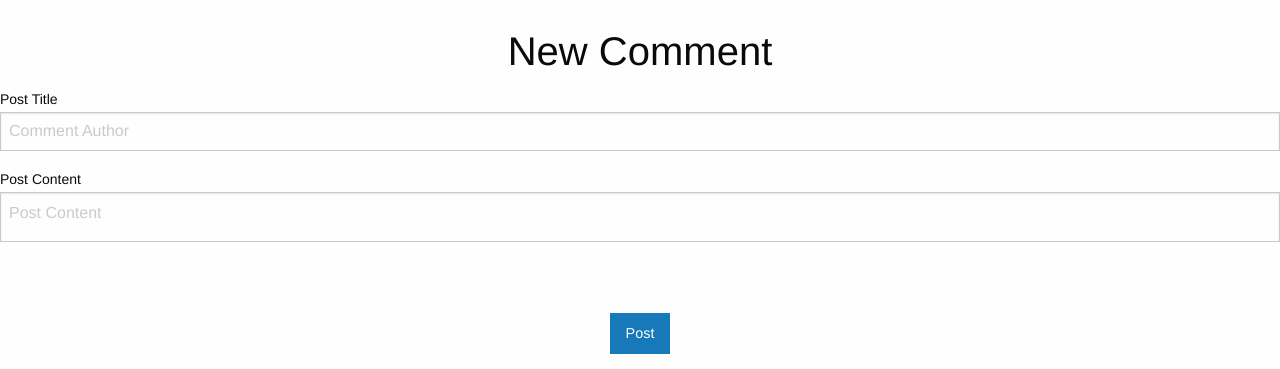
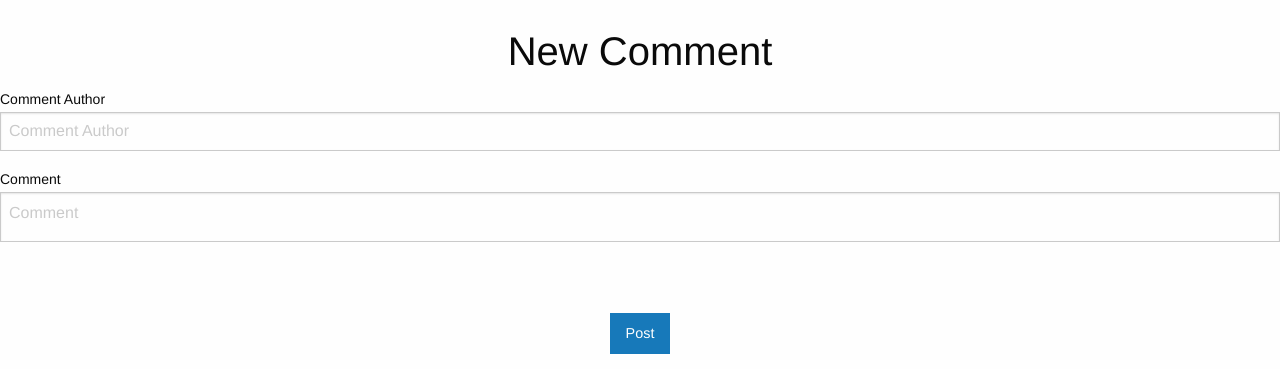
Before and after one commit to aneesh-neelam/CMC-Forum, a Python web app: template templates/post.html in a window 1280 px wide. Shown: the part 303-672 px from the top of the page. Run offline with Jinja, Linux system fonts and the light colour scheme; the template is opened without the code that fills it, so the values that code supplies are empty; some libraries are stand-ins or nearby versions.

Commit message:
Corrected template Made a small correction in the post.html template

```diff
--- a/templates/post.html
+++ b/templates/post.html
@@ -56,15 +56,15 @@
 <form action="/post" method="post">
     <div class="row">
         <div class="large-12 columns">
-            <label>Post Title
+            <label>Comment Author
                 <input type="text" name="author" placeholder="Comment Author"/>
             </label>
         </div>
     </div>
     <div class="row">
         <div class="large-12 columns">
-            <label>Post Content
-                <textarea style="resize: none" name="comment" placeholder="Post Content"></textarea>
+            <label>Comment
+                <textarea style="resize: none" name="comment" placeholder="Comment"></textarea>
             </label>
         </div>
     </div>
```
